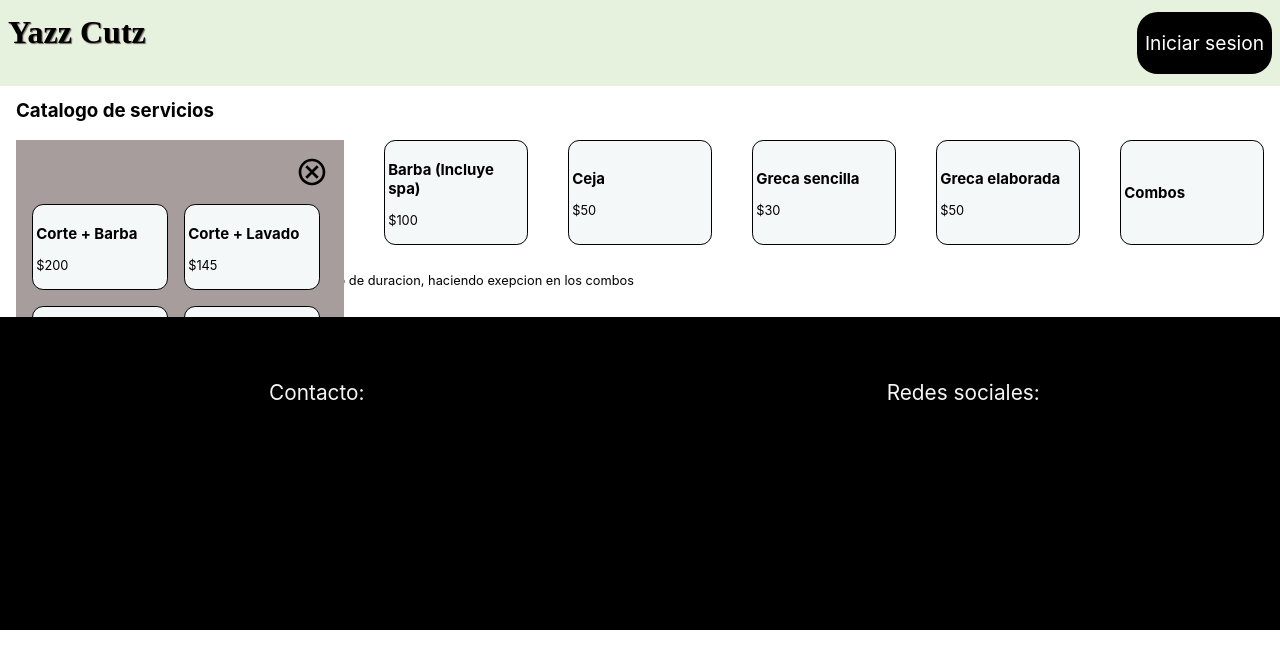
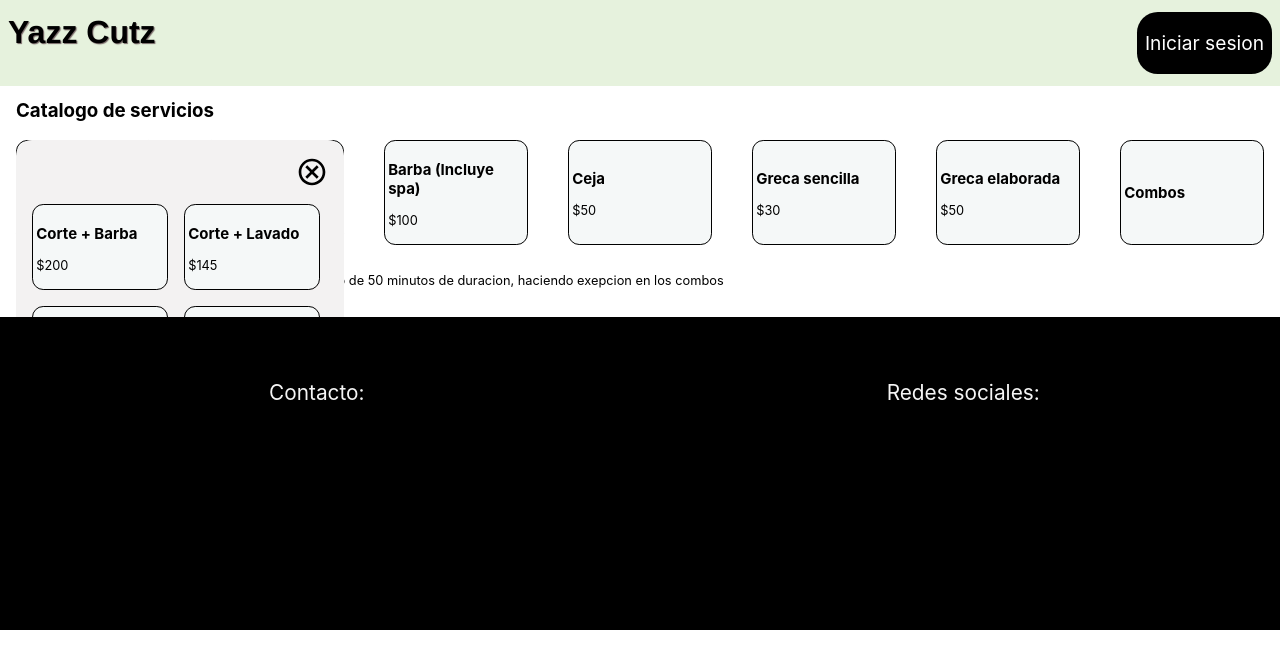
Before and after one commit to Senjuv/Proyectbarber, a React (Create React App) app in the folder frontend/: page /CitasD in a window 1280 px wide. Both pictures are taken after a click on the element "Combos". Shown: the top 668 px of the page. Built offline with nearby package versions, Linux system fonts and the light colour scheme.

Commit message:
aqui quedaa

```diff
--- a/frontend/src/components/Hero.jsx
+++ b/frontend/src/components/Hero.jsx
@@ -1,3 +1,4 @@
+import { AiFillWechat } from "react-icons/ai";
 
 function Hero(){
     return(
@@ -5,6 +6,7 @@ function Hero(){
             <div className="div-h" id="inicio">
                 <div className="figura-h">
                     <div className="figura1-h">
+                        <AiFillWechat style={{ position: 'relative', zIndex:'10' }}/>
                     </div>
                 </div>
                 <h1 className="title-h">Tu marca</h1>
--- /dev/null
+++ b/frontend/src/components/Horario.jsx
@@ -0,0 +1,27 @@
+import { useState } from "react";
+import { MdOutlineCancel } from "react-icons/md";
+
+function Horario({ isOpen, setIsOpen, dataD }) {
+    return (
+        <div className="section-pp">
+            <div className="container-ca">
+                <MdOutlineCancel onClick={() => setIsOpen(null)} className="cancel" />
+            </div>
+            <div className="gridCalendar">
+                <div className="DataC"><h2>Miercoles</h2></div>
+                <div className="DataC" onClick={() => {dataD('11:00'); setIsOpen(null)}}><h5>11:00 AM</h5></div>
+                <div className="DataC" onClick={() => {dataD('11:50'); setIsOpen(null)}}><h5>11:50 AM</h5></div>
+                <div className="DataC" onClick={() => {dataD('12:40'); setIsOpen(null)}}><h5>12:40 PM</h5></div>
+                <div className="DataC" onClick={() => {dataD('13:30'); setIsOpen(null)}}><h5>13:30 PM</h5></div>
+                <div className="DataC" onClick={() => {dataD('14:20'); setIsOpen(null)}}><h5>14:20 PM</h5></div>
+                <div className="DataC" onClick={() => {dataD('15:10'); setIsOpen(null)}}><h5>15:10 PM</h5></div>
+                <div className="DataC" onClick={() => {dataD('16:00'); setIsOpen(null)}}><h5>16:00 PM</h5></div>
+                <div className="DataC" onClick={() => {dataD('16:50'); setIsOpen(null)}}><h5>16:50 PM</h5></div>
+                <div className="DataC" onClick={() => {dataD('17:40'); setIsOpen(null)}}><h5>17:40 PM</h5></div>
+                <div className="DataC" onClick={() => {dataD('18:30'); setIsOpen(null)}}><h5>18:30 PM</h5></div>
+            </div>
+        </div>
+    )
+}
+
+export default Horario;
--- /dev/null
+++ b/frontend/src/components/Modal1.jsx
@@ -0,0 +1,33 @@
+import { MdOutlineCancel } from "react-icons/md";
+
+function Modal1({isOpen, setIsOpen, dataC}) {
+
+    return (
+        <div className="section-pp">
+            <div className="container-ca">
+                <MdOutlineCancel onClick={() => setIsOpen(null)} className="cancel" />
+            </div>
+            <div className="container-pp">
+                <div className="container-cp1" id="Corte+Barba" onClick={() => {dataC('Corte+Barba'); setIsOpen('dia')}}>
+                    <h3>Corte + Barba</h3>
+                    <p>$200</p>
+                </div>
+                <div className="container-cp1" id="Corte+Lavado" onClick={() => {dataC('Corte+Lavado'); setIsOpen('dia')}}>
+                    <h3>Corte + Lavado</h3>
+                    <p>$145</p>
+                </div>
+
+                <div className="container-cp1" id="Corte+Barba+Lavado" onClick={() => {dataC('Corte+Barba+Lavado'); setIsOpen('dia')}}>
+                    <h3>Corte + Barba + Lavado</h3>
+                    <p>$220</p>
+                </div>
+                <div className="container-cp1" id="Corte+ceja" onClick={() => {dataC('Corte+Ceja'); setIsOpen('dia')}}>
+                    <h3>Corte + Ceja</h3>
+                    <p>$150</p>
+                </div>
+            </div>
+        </div>
+    )
+}
+
+export default Modal1;
--- a/frontend/src/components/selectionC.jsx
+++ b/frontend/src/components/selectionC.jsx
@@ -1,70 +1,68 @@
-import { MdOutlineCancel } from "react-icons/md";
-import { useState } from "react";
 
+import Modal1 from "../components/Modal1";
+import Horario from "../components/Horario.jsx";
+import { useReserva } from "../utils/declarations.jsx";
 
 function Selectionc() {
-    const [isOpen, setIsOpen] = useState(false);
+    const { isOpen, setIsOpen, setDatosCita, datosCita } = useReserva();
 
+    const dataC = (corte) => {
+        setDatosCita({ ...datosCita, corte: corte });
+    };
+    const dataD = (hora) => {
+        setDatosCita({ ...datosCita, hora: hora });
+    };
 
     return (
         <div className="section-c">
             <h3>Catalogo de servicios</h3>
             <div className="container-c">
-                <div className="container-cp">
+                <div className="container-cp" id="CorteH" onClick={() => {dataC("CorteH"); setIsOpen('dia')}}>
                     <h3>Corte de cabello (hombre)</h3>
                     <p>$130</p>
                 </div>
-                <div className="container-cp">
+                <div className="container-cp" id="CorteM" onClick={() => {dataC("CorteM"); setIsOpen('dia')}}>
                     <h3>Corte de cabello (Mujer)</h3>
                     <p>$130</p>
                 </div>
-                <div className="container-cp">
+                <div className="container-cp" id="Barba" onClick={() => {dataC("Barba"); setIsOpen('dia')}}>
                     <h3>Barba (Incluye spa)</h3>
                     <p>$100</p>
                 </div>
-                <div className="container-cp">
+                <div className="container-cp" id="Ceja" onClick={() => {dataC("Ceja"); setIsOpen('dia')}}>
                     <h3>Ceja</h3>
                     <p>$50</p>
                 </div>
-                <div className="container-cp">
+                <div className="container-cp" id="GrecaS" onClick={() => {dataC("GrecaS"); setIsOpen('dia')}}>
                     <h3>Greca sencilla</h3>
                     <p>$30</p>
                 </div>
-                <div className="container-cp">
+                <div className="container-cp" id="GrecaE" onClick={() => {dataC("GrecaE"); setIsOpen('dia')}}>
                     <h3>Greca elaborada</h3>
                     <p>$50</p>
                 </div>
-                <div className="container-cp" onClick={() => setIsOpen(true)}>
+                <div className="container-cp" onClick={() => setIsOpen('corte')}>
                     <h3>Combos</h3>
                     <p></p>
                 </div>
 
-                {isOpen && (
-                    <div className="section-pp">
-                        <div className="container-ca">
-                            <MdOutlineCancel onClick={() => setIsOpen(false)} className="cancel" />
-                        </div>
-                        <div className="container-pp">
-                            <div className="container-cp1">
-                                <h3>Corte + Barba</h3>
-                                <p>$200</p>
-                            </div>
-                            <div className="container-cp1">
-                                <h3>Corte + Lavado</h3>
-                                <p>$145</p>
-                            </div>
-                            <div className="container-cp1">
-                                <h3>Corte + Barba + Lavado</h3>
-                                <p>$220</p>
-                            </div>
-                            <div className="container-cp1">
-                                <h3>Corte + Ceja</h3>
-                                <p>$150</p>
-                            </div>
-                        </div>
-                    </div>
+                {isOpen === 'corte' && (
+                    <Modal1
+                        isOpen={isOpen}
+                        setIsOpen={setIsOpen}
+                        dataC={dataC}
+                    />
                 )}
-                <p>Cada uno de estos servicios tiene un tiempo promedio de duracion, haciendo exepcion en los combos</p>
+
+                {isOpen === 'dia' && (
+                    <Horario
+                        isOpen={isOpen}
+                        setIsOpen={setIsOpen}
+                        dataD={dataD}
+                    />
+                )}
+
+                <p>Cada uno de estos servicios tiene un tiempo promedio de 50 minutos de duracion, haciendo exepcion en los combos</p>
             </div>
 
         </div>
--- a/frontend/src/pages/CitasD.jsx
+++ b/frontend/src/pages/CitasD.jsx
@@ -2,10 +2,10 @@ import '../styles/Navbar.css';
 import '../styles/Footer.css';
 import '../styles/selectionC.css';
 import '../styles/popup.css';
+import '../styles/Horario.css';
 import Navbar from "../utils/Navbar";
 import Footer from "../utils/Footer";
 import Selection from "../components/selectionC";
-
 function CitasD() {
     return (
         <div>
--- /dev/null
+++ b/frontend/src/styles/Horario.css
@@ -0,0 +1,18 @@
+.gridCalendar{
+    display: grid;
+    grid-template-columns: 1fr;
+    grid-template-rows: repeat(1fr);
+    justify-content: center;
+    justify-items: center;
+    gap: .2rem;
+
+}
+
+.DataC{
+    font-size: 1rem;
+    border: 1px solid;
+    width: 10rem;
+    display: flex;
+    justify-content: center;
+
+}
--- a/frontend/src/styles/Navbar.css
+++ b/frontend/src/styles/Navbar.css
@@ -15,7 +15,7 @@
 }
 
 .Title-nav {
-    font-family: Old English Text MT;
+    font-family: 'Franklin Gothic Medium', 'Arial Narrow', Arial, sans-serif;
     font-size: clamp(.6rem, 7vw, 2rem);
     text-shadow: 1px 1px 1px rgb(117, 101, 101);
     margin-top: .4rem;
--- a/frontend/src/styles/popup.css
+++ b/frontend/src/styles/popup.css
@@ -1,11 +1,13 @@
 .section-pp{
     box-sizing: border-box;
     width: 20.5rem;
-    height: 20rem;
+    height: 30rem;
     justify-content: center;
-    background-color: rgb(167, 157, 157);
+    background-color: rgb(243, 242, 242);
     position: fixed;
     padding: 1rem;
+    border-radius: 1rem;
+    overflow-y: auto;
 }
 
 .container-pp{
--- /dev/null
+++ b/frontend/src/utils/declarations.jsx
@@ -0,0 +1,19 @@
+import { useState } from "react";
+
+export const useReserva = () => {
+
+    const [isOpen, setIsOpen] = useState(null);
+
+    const [datosCita, setDatosCita] = useState({
+        nombre: "",
+        corte: "",
+        hora: ""
+    });
+
+    return {
+        isOpen,
+        setIsOpen,
+        datosCita,
+        setDatosCita
+    };
+};
```
Also changed, not shown: frontend/src/page.tsx (added, +17 -0 lines).
